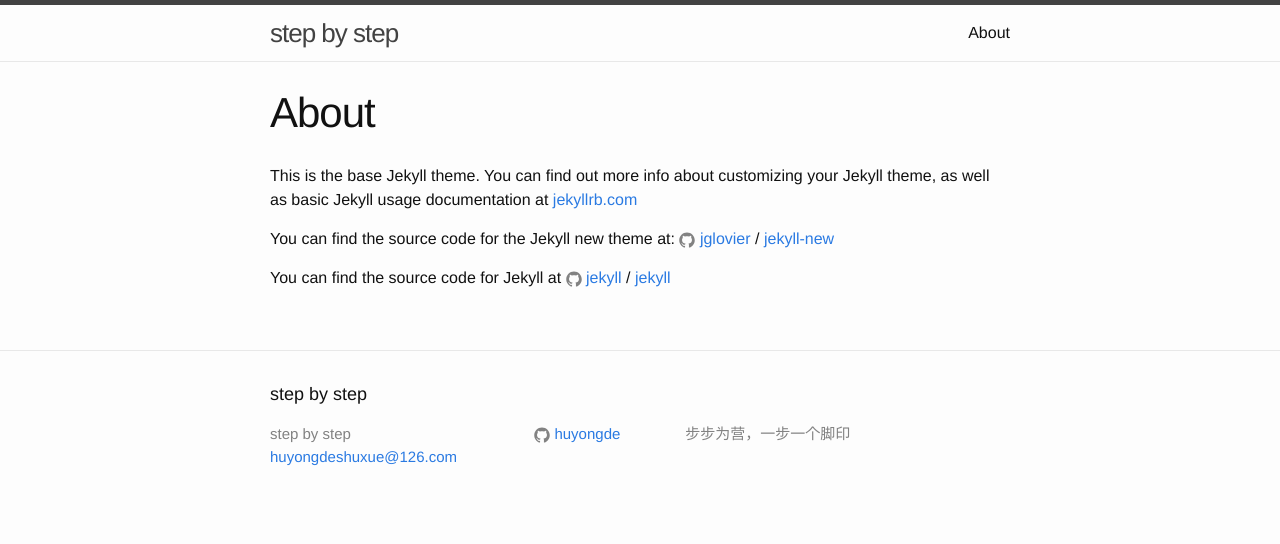
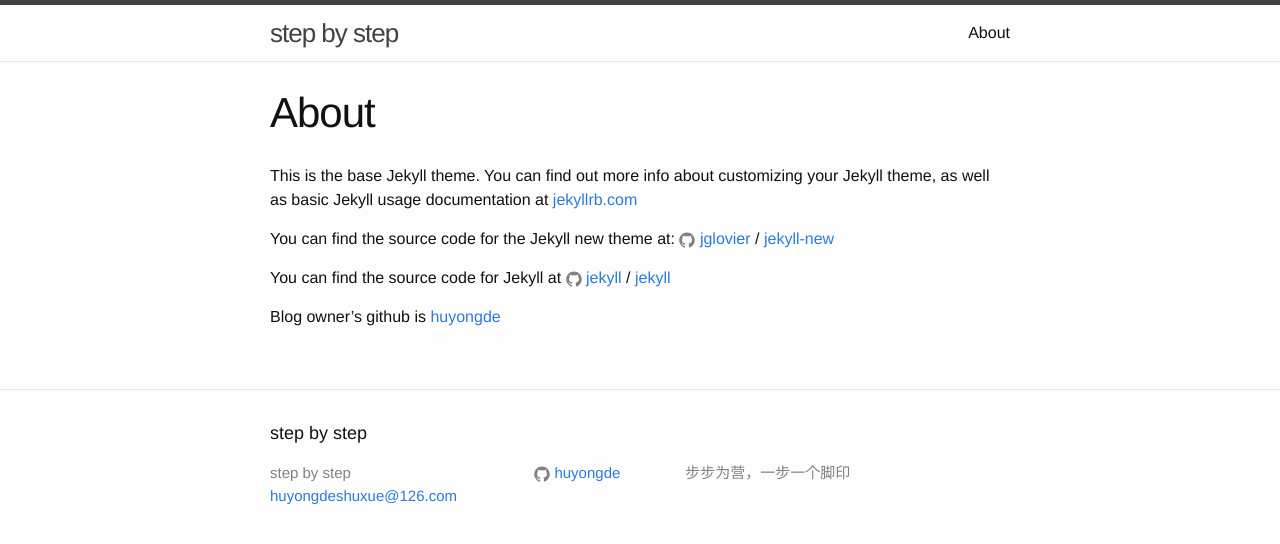
Before and after one commit to huyongde/huyongde.github.io, a Jekyll site: the page built from about.md, in a window 1280 px wide. Shown: the top 544 px of the page. Built offline with Jekyll 4.4.1, drawn with Linux system fonts in a browser that asks for light colours; Markdown is read by kramdown in place of the engine named in the settings.

Commit message:
add github info in about

```diff
--- a/about.md
+++ b/about.md
@@ -13,3 +13,5 @@
 You can find the source code for Jekyll at
 {% include icon-github.html username="jekyll" %} /
 [jekyll](https://github.com/jekyll/jekyll)
+
+Blog owner's github is [huyongde](https://github.com/huyongde)
```
